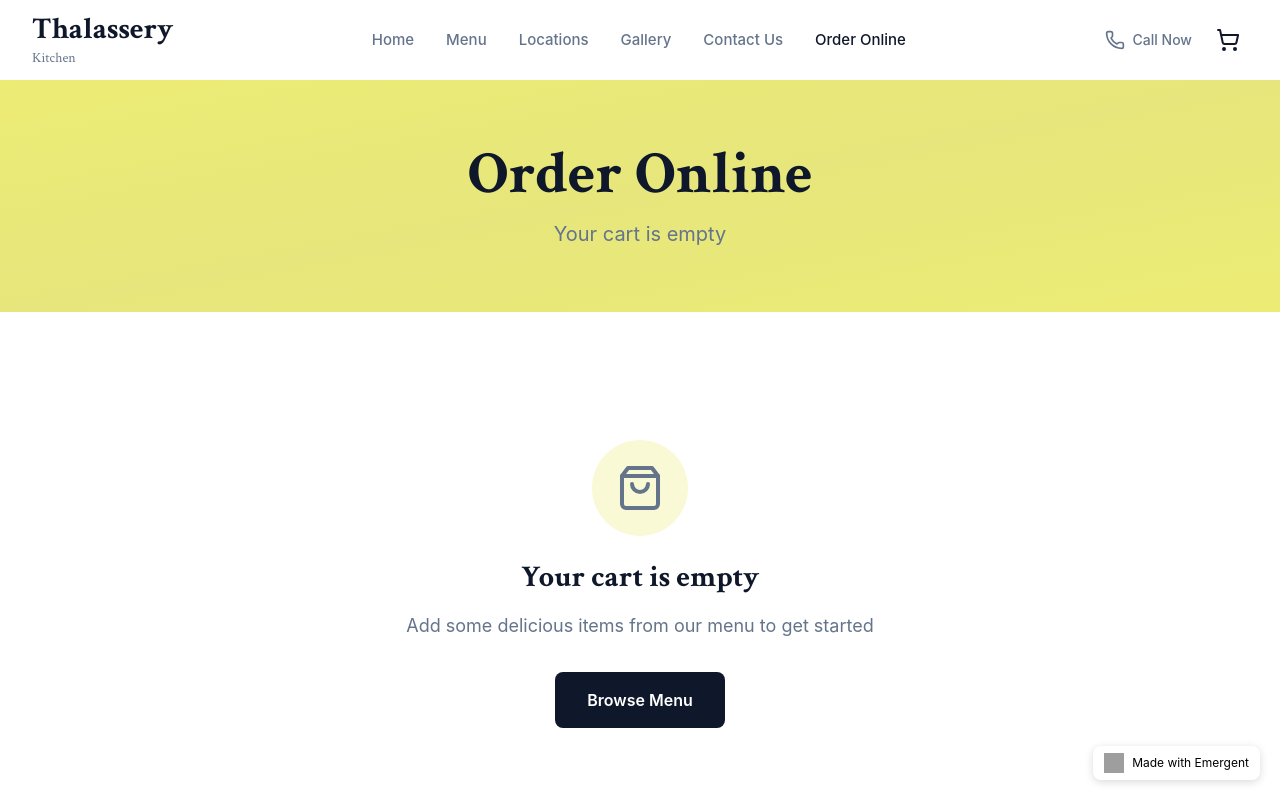
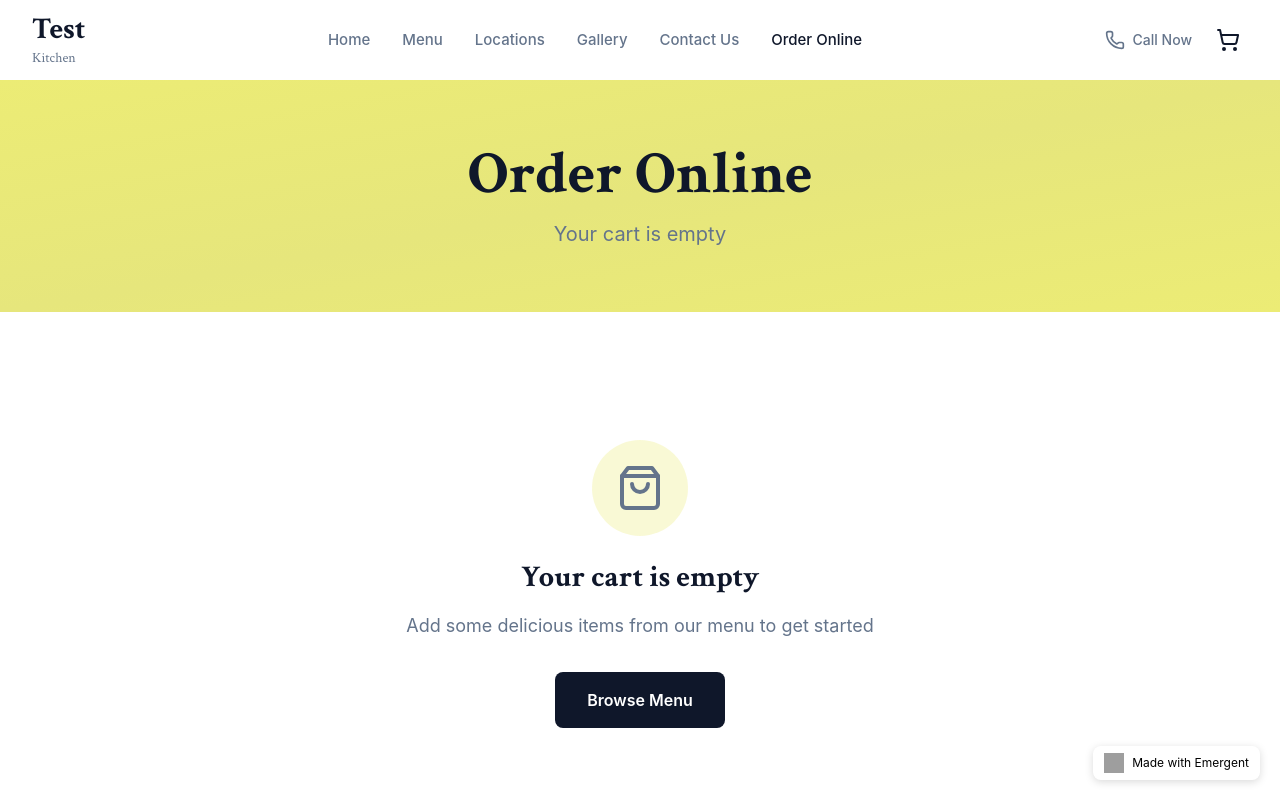
Before and after one commit to shyju2020-1983/Emegent_Test_poj, a React (Create React App) app in the folder frontend/: page /order in a window 1280 px wide. Shown: the top 800 px of the page. Built offline with nearby package versions, Linux system fonts and the light colour scheme; grey boxes are pictures that could not be loaded.

Commit message:
auto-commit for e0433270-1360-4845-85c3-b9595312151c

```diff
--- a/frontend/src/components/Header.jsx
+++ b/frontend/src/components/Header.jsx
@@ -52,7 +52,7 @@ const Header = () => {
           {/* Logo */}
           <Link to="/" className="flex items-center space-x-2">
             <div className="text-2xl sm:text-3xl font-bold font-serif text-[#0f172a]">
-              Thalassery
+              Test
               <span className="block text-sm font-normal text-[#64748b]">Kitchen</span>
             </div>
           </Link>
```
